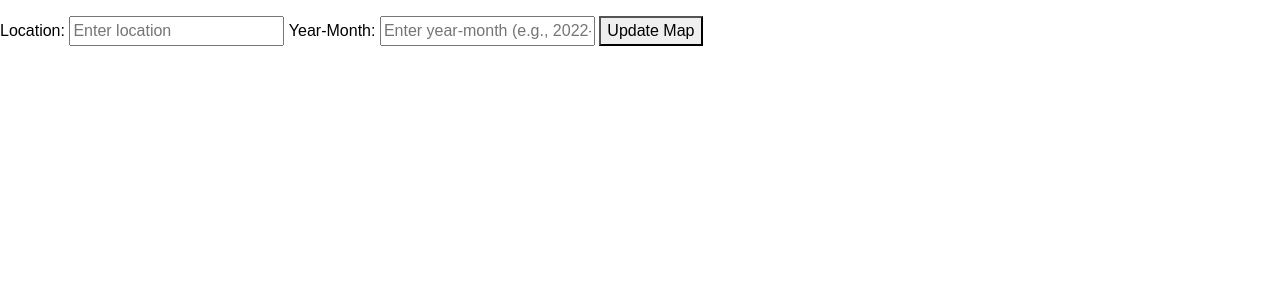
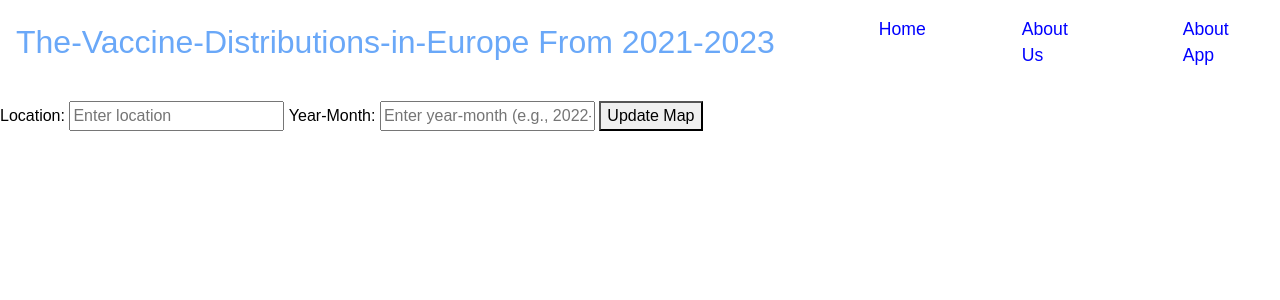
Before and after one commit to petwwent/The-Vaccine-Distributions-in-Europe, a FastAPI app: page / in a window 1280 px wide. Shown: the top 300 px of the page. Run offline with FastAPI, Linux system fonts and the light colour scheme; data that the repository does not hold is empty; some libraries are stand-ins or nearby versions.

Commit message:
Update index.html

```diff
--- a/templates/index.html
+++ b/templates/index.html
@@ -12,6 +12,28 @@
 </head>
 
 <body>
+    <header>
+        <nav class="navbar navbar-expand-lg">
+            <a class="navbar-brand" href="#">The-Vaccine-Distributions-in-Europe From 2021-2023</a>
+            <button class="navbar-toggler" type="button" data-toggle="collapse" data-target="#navbarNav"
+                aria-controls="navbarNav" aria-expanded="false" aria-label="Toggle navigation">
+                <span class="navbar-toggler-icon"></span>
+            </button>
+            <div class="collapse navbar-collapse" id="navbarNav">
+                <ul class="navbar-nav">
+                    <li class="nav-item active">
+                        <a class="nav-link" href="/">Home</a>
+                    </li>
+                    <li class="nav-item">
+                        <a class="nav-link" href="aboutus">About Us</a>
+                    </li>
+                    <li class="nav-item">
+                        <a class="nav-link" href="aboutapp">About App</a>
+                    </li>
+                </ul>
+            </div>
+        </nav>
+    </header>
     <nav class="navbar navbar-expand-lg">
         <!-- Your Navbar content -->
     </nav>
```
